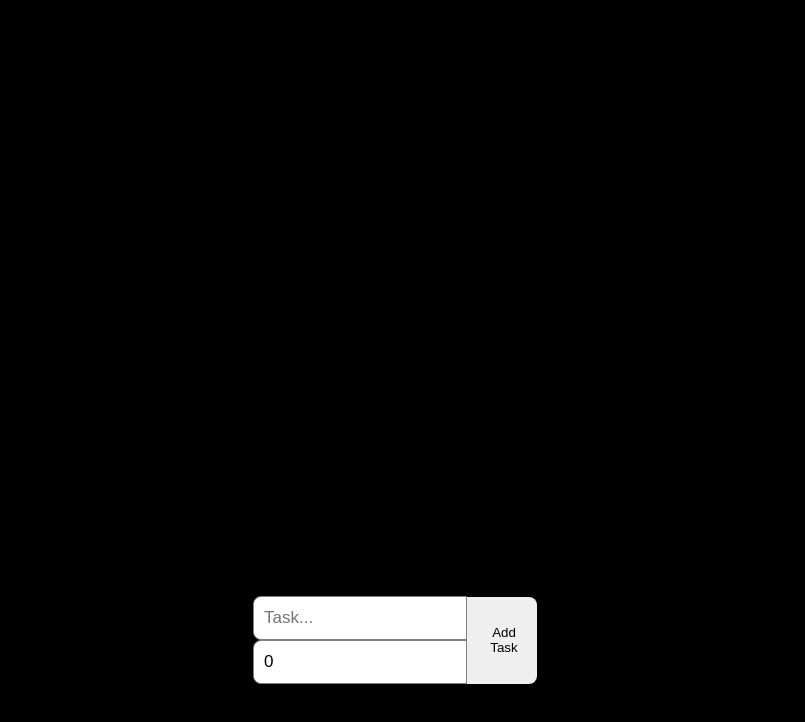
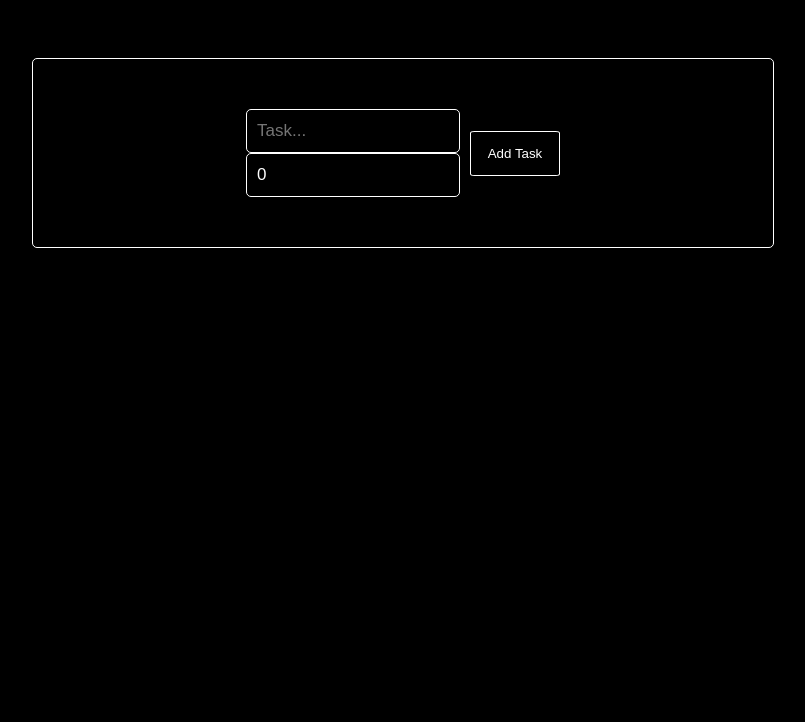
Before and after one commit to ChristopherA81/TypeScript-To-Do-List-1, a React (Create React App) app in the folder client/: page / in a window 1280 px wide. Shown: the top 722 px of the page, without its empty margins (245-1050 px from the left). Built offline with nearby package versions, Linux system fonts and the light colour scheme.

Commit message:
styling changes in App.css

```diff
--- a/client/src/App.css
+++ b/client/src/App.css
@@ -1,56 +1,111 @@
 .App {
-  text-align: center;
+  display: flex;
   align-items: center;
   flex-direction: column;
   width: 100vw;
   height: 10vh;
+  background-color: black;
 
 }
+body {
+background-color: black;
+}
 
-body {
-  margin: 0%;
-  padding: 0%;
+h1 {
+  color: white;
 }
+
 
 .header {
   flex: 30%;
-  background-color: black;
   color: white;
-  width: 100%;
-  height: 100vw;
+  width: 50%;
   display: flex;
+  border: 1px solid white;
+  border-radius: 5px;
   justify-content: center;
   align-items: center;
+  padding: 50px;
+  margin-top: 50px;
 
 }
 
 .header .inputContainer {
   display: flex;
   flex-direction: column;
+
 }
 
 .header input {
   width: 200px;
   height: 40px;
   border: none;
-  border-bottom-left-radius: 8px;
-  border-top-left-radius: 8px;
+  border: 1px solid white;
+  border-radius: 5px;
   padding-left: 10px;
   font-size: 17px;
-  border: 1px solid gray;
+  background-color: black;
+  color: white;
+
 }
 
 .header button {
-  width: 70px;
-  height: 87px;
-  border: none;
-  border-bottom-right-radius: 8px;
-  border-top-right-radius: 8px;
-  padding-left: 10px;
+  width: 90px;
+  height: 45px;
+  border: solid 1px white;
+  background-color: black;
+  color: white;
+  border-radius: 5%;
+  margin-left: 10px;
   cursor: pointer;
 }
 
 .todoList {
   flex: 70%;
+  width: 50%;
+  margin-top: 40px;
+  display: flex;
+  align-items: center;
+  padding-top: 50px;
+  flex-direction: column;
+
+
+}
+
+.task {
+  width: 500px;
+  height: 50px;
+  display: flex;
+  background-color: white;
+  color: black;
+  margin: 15px;
+}
+
+.task .content {
+  flex: 80%;
+  height: 100%;
+  display: flex;
+  justify-content: center;
+  align-items: center;
+}
+
+.task .content span {
+  display: grid;
+  place-items: center;
   width: 100%;
+  height: 100%;
+  font-size: 18px;
+  border-right: none;
+
 }
+
+.task button {
+  flex: 20%;
+  height: 100%;
+  border: none;
+  background-color: aquamarine;
+  border-radius: 5px;
+  margin-left: 30px;
+  color: white;
+  cursor:pointer;
+}
```
